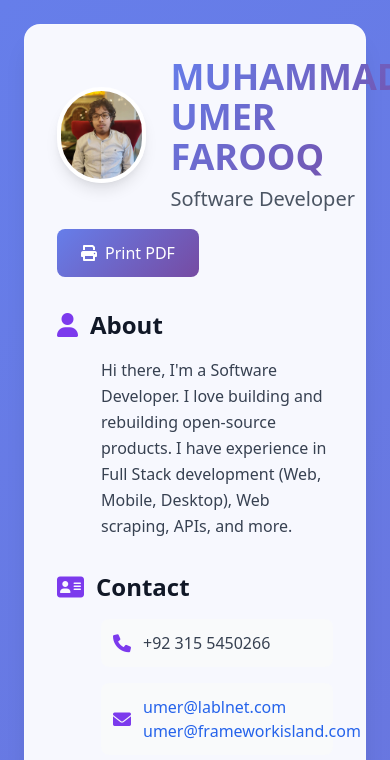
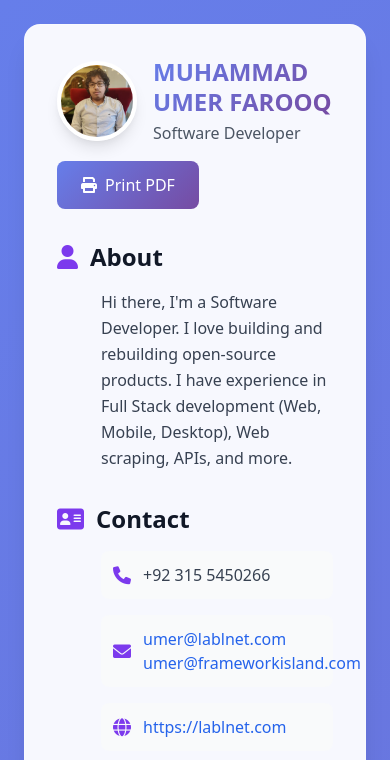
Before and after one commit to lablnet/cv.lablnet.com, a plain HTML site: page index.html in a window 390 px wide. Shown: the top 760 px of the page. Drawn offline with nearby package versions, Linux system fonts and the light colour scheme.

Commit message:
Update header section in index.html to improve layout and responsiveness by adjusting image sizes, spacing, and text styles for better visual appeal and readability.

```diff
--- a/index.html
+++ b/index.html
@@ -525,11 +525,11 @@
         <!-- Header Section -->
         <div class="section-card rounded-2xl shadow-xl p-8 mb-8">
             <div class="flex flex-col md:flex-row justify-between items-start md:items-center mb-8">
-                <div class="flex items-center space-x-6">
-                    <img src="umer.jpg" alt="Muhammad Umer Farooq" class="w-24 h-24 md:w-32 md:h-32 rounded-full object-cover border-4 border-white shadow-lg">
-                    <div>
-                        <h1 class="header-gradient text-4xl md:text-5xl font-bold mb-2">MUHAMMAD UMER FAROOQ</h1>
-                        <p class="text-xl text-gray-600 font-medium">Software Developer</p>
+                <div class="flex items-center space-x-4 md:space-x-6">
+                    <img src="umer.jpg" alt="Muhammad Umer Farooq" class="w-20 h-20 md:w-24 md:h-24 lg:w-32 lg:h-32 rounded-full object-cover border-4 border-white shadow-lg flex-shrink-0">
+                    <div class="min-w-0 flex-1">
+                        <h1 class="header-gradient text-2xl sm:text-3xl md:text-4xl lg:text-5xl font-bold mb-1 md:mb-2 leading-tight">MUHAMMAD UMER FAROOQ</h1>
+                        <p class="text-base sm:text-lg md:text-xl text-gray-600 font-medium">Software Developer</p>
                     </div>
                 </div>
                 <button onclick="printCV()" class="print-button text-white px-6 py-3 rounded-lg font-medium print:hidden mt-4 md:mt-0">
```
